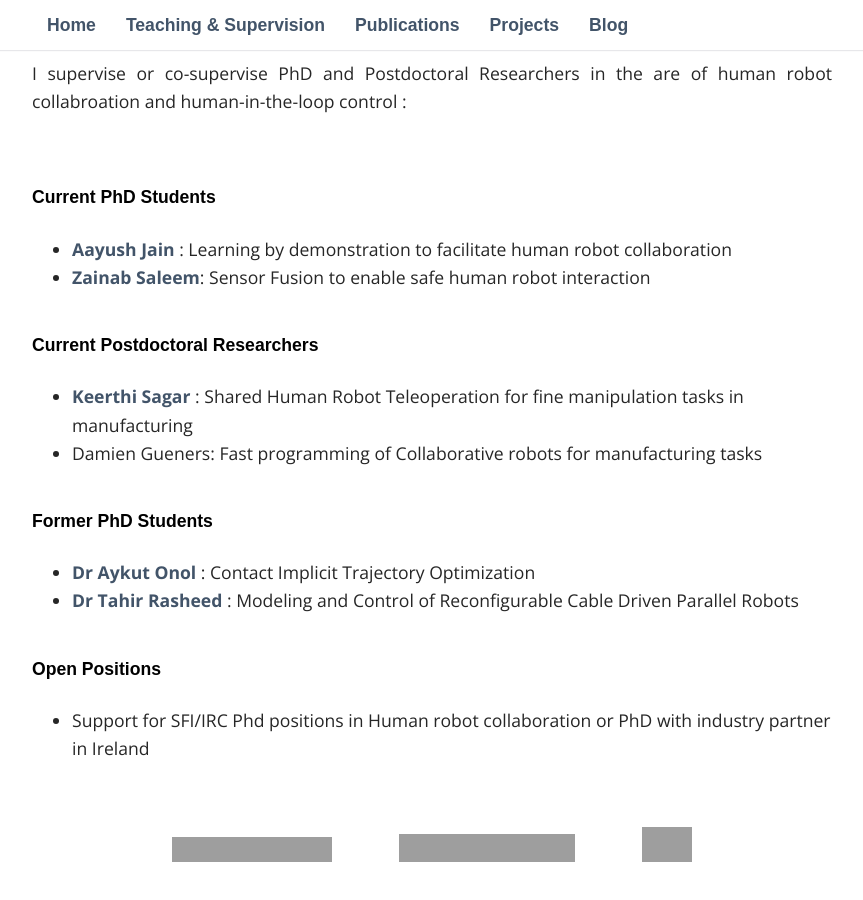
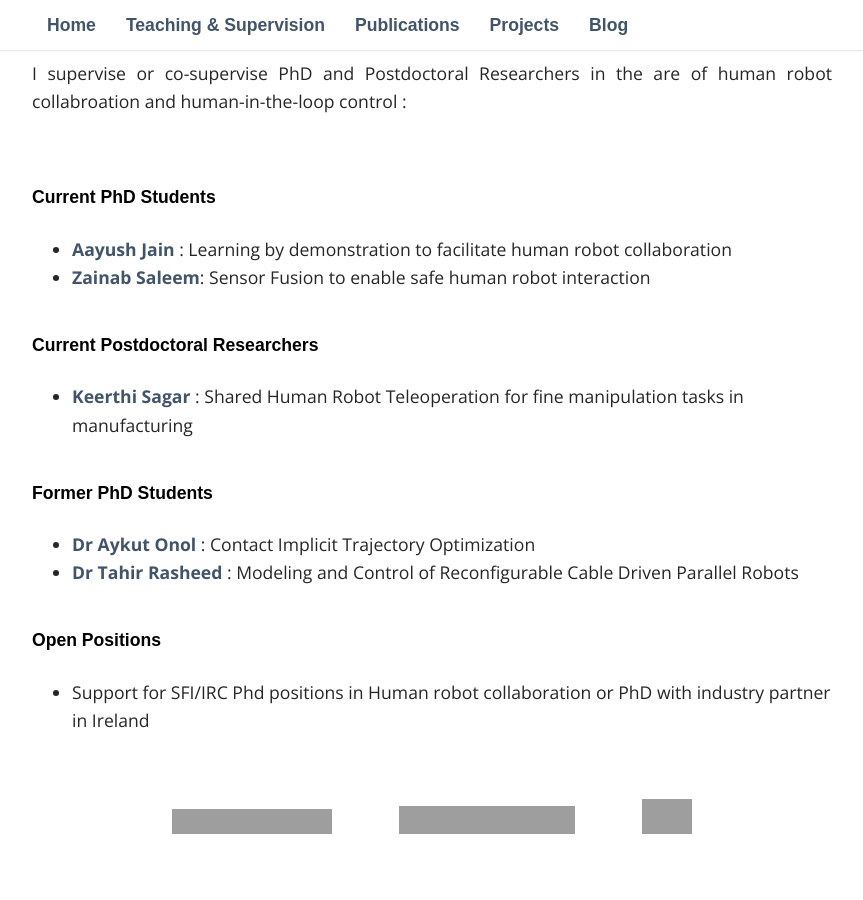
Before and after one commit to philip-long/philip-long.github.io, a Jekyll site: the page built from teaching/index.html, in a window 1280 px wide and 900 px high, scrolled down 654 px, cut to the strip 0-900 px from the top of the window. Shown: the whole strip, without its empty margins (208-1071 px from the left). Built offline with Jekyll 4.4.1, drawn with Linux system fonts in a browser that asks for light colours; nearby versions of some CDN libraries; some web fonts are replaced; library files that are not in the unit come from our copies; after the commit the page ends 1525 px from its top, so only the background shows below that; grey boxes are pictures that could not be loaded.

Commit message:
Update index.html

```diff
--- a/teaching/index.html
+++ b/teaching/index.html
@@ -45,7 +45,6 @@ title: Teaching & Supervision
 </br>
 	<ul class="desc">
 	<li> <a href="https://scholar.google.com/citations?hl=en&user=Ku2w7U0AAAAJ&view_op=list_works&sortby=pubdate">Keerthi Sagar </a>: Shared Human Robot Teleoperation for fine manipulation tasks in manufacturing </li>
-	<li> Damien Gueners: Fast programming of Collaborative robots for manufacturing tasks </li>
 	</ul>
 
 
```
